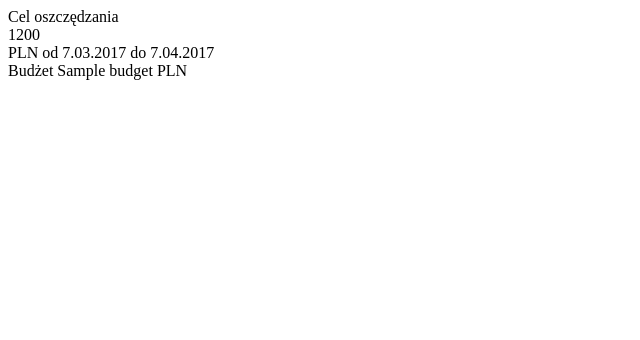
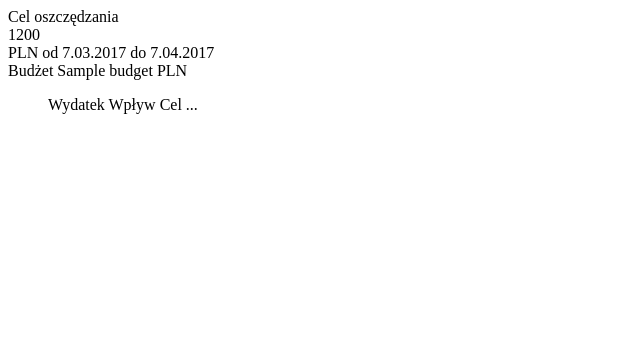
Before and after one commit to krystiangonczi/whereiscash, a PHP site: template app/view/partials/menu.phtml in a window 1280 px wide. Shown: the top 340 px of the page, without its empty margins (0-640 px from the left). Run offline with PHP 8.4, Linux system fonts and the light colour scheme; the template is opened without the code that fills it: most values are stand-ins (such as "Sample title", 1, 10 or a date in 2020).

Commit message:
menu phtml

```diff
--- a/app/view/partials/menu.phtml
+++ b/app/view/partials/menu.phtml
@@ -1,3 +1,10 @@
 <menu>
-
+    <sub-menu>
+        <span>Wydatek</span>
+        <span>Wpływ</span>
+        <span>Cel</span>
+    </sub-menu>
+    <span><i class="fa fa-history"></i></span>
+    <span><i class="fa fa-target"></i></span>
+    <span>...</span>
 </menu>
```
